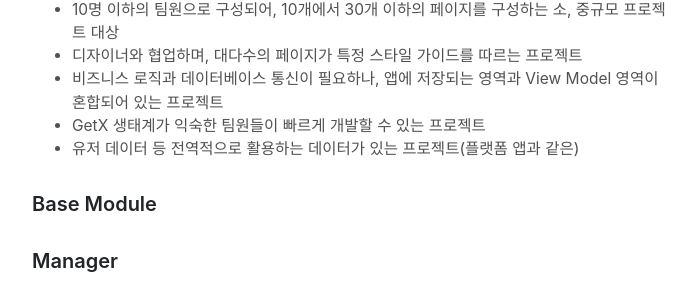
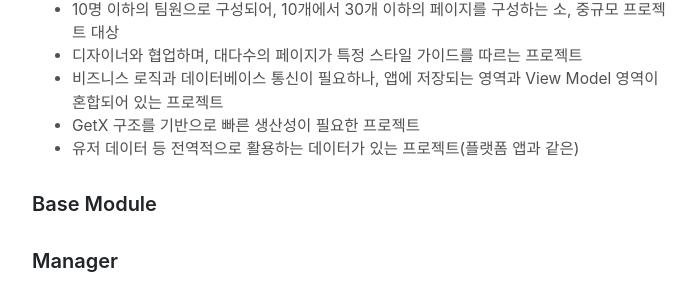
Before and after one commit to dc143cDev/dc143cDev.github.io, a Jekyll site: the page built from _posts/2024-12-07-base-architecture.md, in a window 1280 px wide and 900 px high, scrolled down 2451 px. Shown: the part 144-452 px from the top of the window, without its empty margins (288-988 px from the left). Built offline with Jekyll 4.4.1, drawn with Linux system fonts in a browser that asks for light colours; some web fonts are replaced.

Commit message:
Update 2024-12-07-base-architecture.md

```diff
--- a/_posts/2024-12-07-base-architecture.md
+++ b/_posts/2024-12-07-base-architecture.md
@@ -90,7 +90,7 @@ GetX는 건물의 튼튼한 골자와 뼈대를, Floor는 건물을 사람들이
 - 10명 이하의 팀원으로 구성되어, 10개에서 30개 이하의 페이지를 구성하는 소, 중규모 프로젝트 대상
 - 디자이너와 협업하며, 대다수의 페이지가 특정 스타일 가이드를 따르는 프로젝트
 - 비즈니스 로직과 데이터베이스 통신이 필요하나, 앱에 저장되는 영역과 View Model 영역이 혼합되어 있는 프로젝트
-- GetX 생태계가 익숙한 팀원들이 빠르게 개발할 수 있는 프로젝트
+- GetX 구조를 기반으로 빠른 생산성이 필요한 프로젝트
 - 유저 데이터 등 전역적으로 활용하는 데이터가 있는 프로젝트(플랫폼 앱과 같은)
 
 ### Base Module
```
